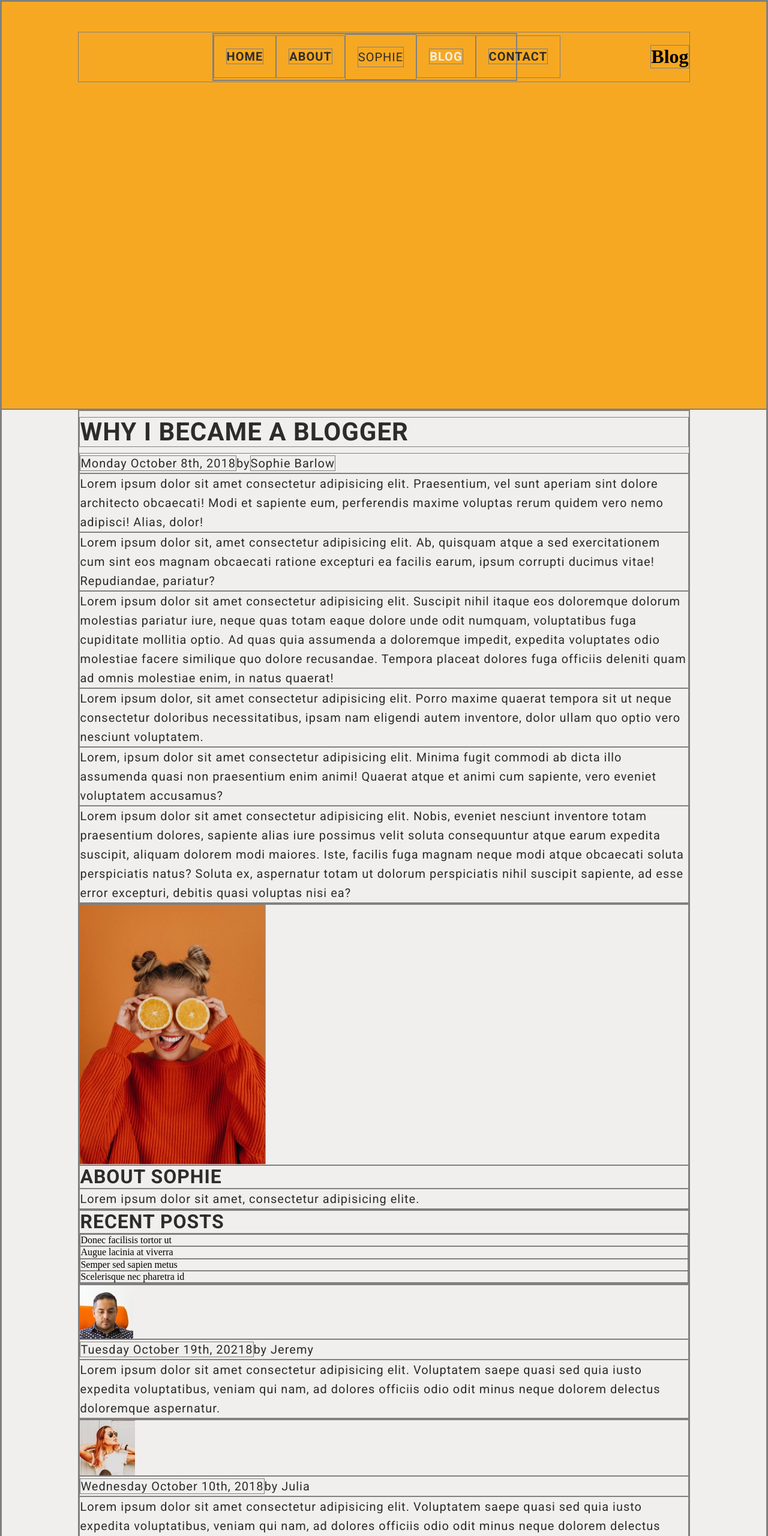
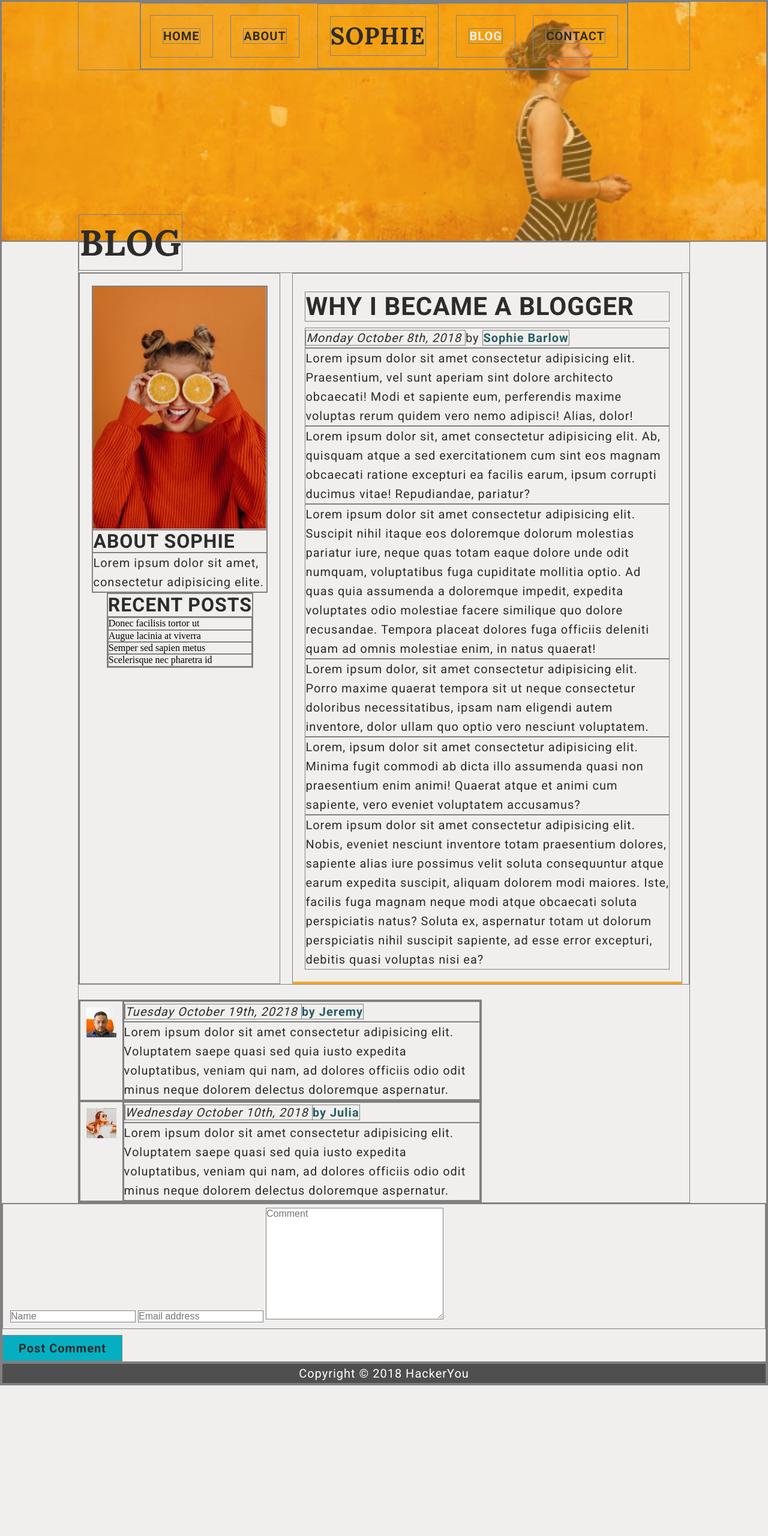
Before and after one commit to adrienneklee/AdrienneLeeProject1, a plain HTML site: page blog.html in a window 1280 px wide. Shown: the top 2560 px of the page at 60% size. After the commit the page ends 2309 px from the top, so only its background shows below. Drawn offline with Linux system fonts and the light colour scheme.

Commit message:
intial Blog section styles

```diff
--- a/blog.html
+++ b/blog.html
@@ -17,13 +17,13 @@
 </head>
 
 <body>
-    <header>
-        <div class="wrapper headerContent">
+    <header class="headerBlog">
+        <div class="wrapper">
             <nav>
                 <ul>
                     <li><a href="#Home" class="">Home</a></li>
                     <li><a href="#About">About</a></li>
-                    <li><p>Sophie</p></li>
+                    <li><p class="logo">Sophie</p></li>
                     <li><a href="#Blog" class="highlight">Blog</a></li>
                     <li><a href="#Contact">Contact</a></li>
                 </ul>
@@ -33,10 +33,32 @@
     </header>
 
     <main>
-        <div class="wrapper">
+    <div class="wrapper">
+        <section class="blogContainer">
+            <div class="asideFlex">
+                <aside>
+                    <div class="imgContainer">
+                        <img src="./assets/blog-image-2.jpg"
+                            alt="A profile picture of Sophie making a funny face holding oranges over their eyes.">
+                    </div>
+                    <h3>About Sophie</h3>
+                    <p>Lorem ipsum dolor sit amet, consectetur adipisicing elite.</p>
+                </aside>
+
+                <aside>
+                    <h3>Recent Posts</h3>
+                    <ul>
+                        <li>Donec facilisis tortor ut</li>
+                        <li>Augue lacinia at viverra</li>
+                        <li>Semper sed sapien metus</li>
+                        <li>Scelerisque nec pharetra id</li>
+                    </ul>
+                </aside>
+            </div>
+
             <article>
                 <h2>Why I Became a Blogger</h2>
-                <p><time>Monday October 8th, 2018</time>by<span>Sophie Barlow</span></p>
+                <p><time>Monday October 8th, 2018 </time>by <span>Sophie Barlow</span></p>
                 <p>Lorem ipsum dolor sit amet consectetur adipisicing elit. Praesentium, vel sunt aperiam sint dolore architecto obcaecati! Modi et sapiente eum, perferendis maxime voluptas rerum quidem vero nemo adipisci! Alias, dolor!</p>
 
                 <p>Lorem ipsum dolor sit, amet consectetur adipisicing elit. Ab, quisquam atque a sed exercitationem cum sint eos magnam obcaecati ratione excepturi ea facilis earum, ipsum corrupti ducimus vitae! Repudiandae, pariatur?</p>
@@ -52,41 +74,31 @@
                 Iste, facilis fuga magnam neque modi atque obcaecati soluta perspiciatis natus? Soluta ex, aspernatur totam ut dolorum perspiciatis nihil suscipit sapiente, ad esse error excepturi, debitis quasi voluptas nisi ea?</p>
             </article>
 
-            <aside>
-                <div class="imgContainer">
-                    <img src="./assets/blog-image-2.jpg" alt="A profile picture of Sophie making a funny face holding oranges over their eyes.">
-                </div>
-                <h3>About Sophie</h3>
-                <p>Lorem ipsum dolor sit amet, consectetur adipisicing elite.</p>
-            </aside>
+        </section>
 
-            <aside>
-                <h3>Recent Posts</h3>
-                <ul>
-                    <li>Donec facilisis tortor ut</li>
-                    <li>Augue lacinia at viverra</li>
-                    <li>Semper sed sapien metus</li>
-                    <li>Scelerisque nec pharetra id</li>
-                </ul>
-            </aside>
-
-            <article>
+        <section class="reviewContainer">
+            <article class="jeremy">
                 <div class="imgContainer">
                     <img src="./assets/blog-image-3.jpg" alt="Profile Image of Jeremy.">
                 </div>
-                <p><time>Tuesday October 19th, 20218</time>by Jeremy</p>
-                <p>Lorem ipsum dolor sit amet consectetur adipisicing elit. Voluptatem saepe quasi sed quia iusto expedita voluptatibus, veniam qui nam, ad dolores officiis odio odit minus neque dolorem delectus doloremque aspernatur.</p>
+                <div class="reviewText">
+                    <p><span><time>Tuesday October 19th, 20218 </time>by Jeremy </span></p>
+                    <p>Lorem ipsum dolor sit amet consectetur adipisicing elit. Voluptatem saepe quasi sed quia iusto expedita voluptatibus, veniam qui nam, ad dolores officiis odio odit minus neque dolorem delectus doloremque aspernatur.</p>
+                </div>
             </article>
 
-            <article>
+            <article class="julia">
                 <div class="imgContainer">
                     <img src="./assets/blog-image-4.jpg" alt="Profile Image of Julia.">
                 </div>
-                <p><time>Wednesday October 10th, 2018</time>by Julia</p>
-                <p>Lorem ipsum dolor sit amet consectetur adipisicing elit. Voluptatem saepe quasi sed quia iusto expedita voluptatibus, veniam qui nam, ad dolores officiis odio odit minus neque dolorem delectus doloremque aspernatur.
-                </p>
+                <div class="reviewText">
+                    <p><span><time>Wednesday October 10th, 2018 </time>by Julia</span></p>
+                    <p>Lorem ipsum dolor sit amet consectetur adipisicing elit. Voluptatem saepe quasi sed quia iusto expedita voluptatibus, veniam qui nam, ad dolores officiis odio odit minus neque dolorem delectus doloremque aspernatur.
+                    </p>
+                </div>
             </article>
-
+        </section>
+    </div> <!-- wrapper closer -->
             <form action="Comment Form">
                 <fieldset>
                     <label for="userName" class="srOnly">Name</label>
--- a/styles/sass/_fonts.scss
+++ b/styles/sass/_fonts.scss
@@ -4,6 +4,13 @@
     font-family: "Roboto", sans-serif;
     font-weight: bold;
     letter-spacing: 1px;
+}
+
+h1 {
+    @include fontSize(5rem);
+    line-height: 4.6rem;
+    font-family: "Lora", serif;
+    text-transform: uppercase;
 }
 
 h2 {
@@ -22,3 +29,14 @@ p {
     font-weight: normal;
     line-height: 1.6;
 }
+
+time {
+    @include fontSize(1rem);
+    font-weight: normal;
+    font-style: italic;
+}
+
+span {
+    @include fontSize(1rem);
+    color: $fontAccent;
+}
--- /dev/null
+++ b/styles/sass/_headerStyles.scss
@@ -0,0 +1,33 @@
+.headerBlog {
+    height: 50vh;
+    background-image: url(../../assets/blog-image-1.jpg);
+    background-position: center;
+    background-repeat: no-repeat;
+    background-size: cover;
+    position: relative;
+    bottom: 0;
+    left: 0;
+    h1 {
+        @include fontSize (3rem);
+        font-family: "Lora", serif;
+        position: absolute;
+        bottom: -90px;
+    }
+}
+
+.headerContact {
+    height: 50vh;
+    background-image: url(../../assets/contact-image-1.jpg);
+    background-position: center;
+    background-repeat: no-repeat;
+    background-size: cover;
+    position: relative;
+    bottom: 0;
+    left: 0;
+    h1 {
+        @include fontSize (3rem);
+        font-family: "Lora", serif;
+        position: absolute;
+        bottom: -90px;
+    }
+}
--- a/styles/sass/_nav.scss
+++ b/styles/sass/_nav.scss
@@ -1,6 +1,6 @@
 @import "fonts";
 nav {
-    width: 50%;
+    width: 80%;
     margin: 0 auto;
     ul {
         display: flex;
@@ -18,6 +18,7 @@ nav {
             }
         }
     }
+
 .logo {
     @include fontSize(2rem);
     font-family: "Lora", serif;
--- a/styles/sass/style.scss
+++ b/styles/sass/style.scss
@@ -3,6 +3,7 @@
 @import "fonts";
 @import "colorPalette";
 @import "nav";
+@import "headerStyles";
 
 .wrapper {
     max-width: 1200px;
@@ -10,7 +11,8 @@
     margin: 0 auto;
 }
 
-header {
+/* Main Page Styles */
+.headerMain {
     background-color: $primary;
     height: 85vh;
 }
@@ -33,12 +35,6 @@ header {
     position: relative;
     top: 0;
     left: 0;
-    h1 {
-        @include fontSize(5rem);
-        line-height: 4.6rem;
-        font-family: "Lora", serif;
-        text-transform: uppercase;
-    }
     img {
         height: 100px;
         width: 165px;
@@ -53,7 +49,11 @@ header {
     display: flex;
     flex-direction: column;
     justify-content: center;
+        p {
+            width: 80%;
         }
+}
+
 .aboutSection {
     height: 100vh;
     .aboutFlexContainer {
@@ -63,14 +63,42 @@ header {
         height: 50%;
         .imgContainer {
             width: 50%;
+            height: 40vh;
+            background-color: $accentRust;
+            position: relative;
+            top: 0;
+            left: 0;
+            img {
+                width: 80%;
+                position: absolute;
+                top: -20px;
+                right: 15px;
                 }
             }
+        }
+    }
+
+// .travelled {
+//     display: flex;
+//     flex-direction: column;
+//     align-items: flex-end;
+//     p {
+//         text-align: left;
+//     }
+//     .imgContainer {
+//         height: 40vh;
+//         background-color: $primary;
+//         img {
+//             left: -20px;
+//         }
+//     }
+// }
+
 .textContainer {
     width: 50%;
     padding: 50px;
     h3 {
         margin: 10px 0;
-            }
     }
 }
 
@@ -105,7 +133,7 @@ header {
     height: 50vh;
     background-position: center;
     background-repeat: no-repeat;
-    background-size: contain;
+    background-size: cover;
     width: 100%;
     margin-top: 50px;
 }
@@ -115,6 +143,7 @@ header {
     display: flex;
     justify-content: space-between;
     align-items: center;
+    margin-top: 50px;
     aside {
         width: 33%;
         img {
@@ -129,17 +158,17 @@ header {
 .gallery {
     height: 60vh;
     display: flex;
-    flex-direction: column;
     justify-content: center;
+    align-items: center;
     background-color: white;
     margin-top: 50px;
-    border: 1px solid red;
     ul {
-        background-color: white;
         display: flex;
         justify-content: space-between;
+        align-items: center;
+        flex-wrap: wrap;
         li {
-            width: calc(100%/3 - 10px);
+            width: calc(100%/3 - 20px);
         }
     }
 }
@@ -151,3 +180,44 @@ footer {
         color: white;
     }
 }
+
+/* Blog Page Styles */
+
+.blogContainer {
+    margin-top: 50px;
+    display: flex;
+    .asideFlex {
+        display: flex;
+        flex-direction: column;
+        align-items: center;
+        width: 33%;
+        padding: 20px;
+    }
+    article {
+        margin-left: 20px;
+        padding: 20px;
+        width: calc(66% - 20px);
+        border-bottom: 4px solid $primary;
+    }
+}
+
+.reviewContainer {
+    width: 66%;
+    margin-top: 25px;
+
+
+    .jeremy {
+        display: flex;
+        .imgContainer {
+            width: 30%;
+            padding: 10px;
+        }
+    }
+    .julia {
+        display: flex;
+        .imgContainer {
+            width: 30%;
+            padding: 10px;
+        }
+    }
+}
```
Also changed, not shown: contact.html (+3 -5 lines), index.html (+10 -10 lines), styles/style.css. Lines whose indentation alone changed are shown as unchanged.
